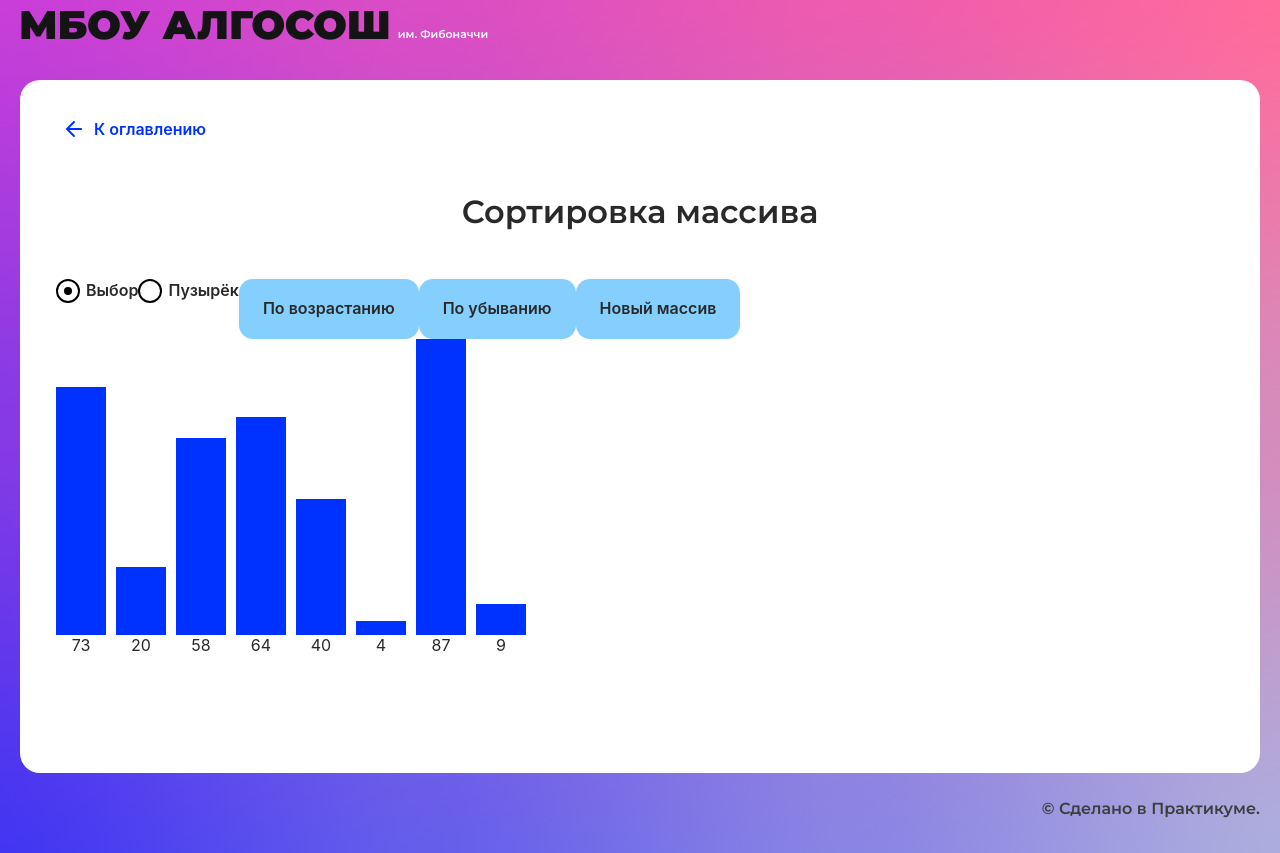
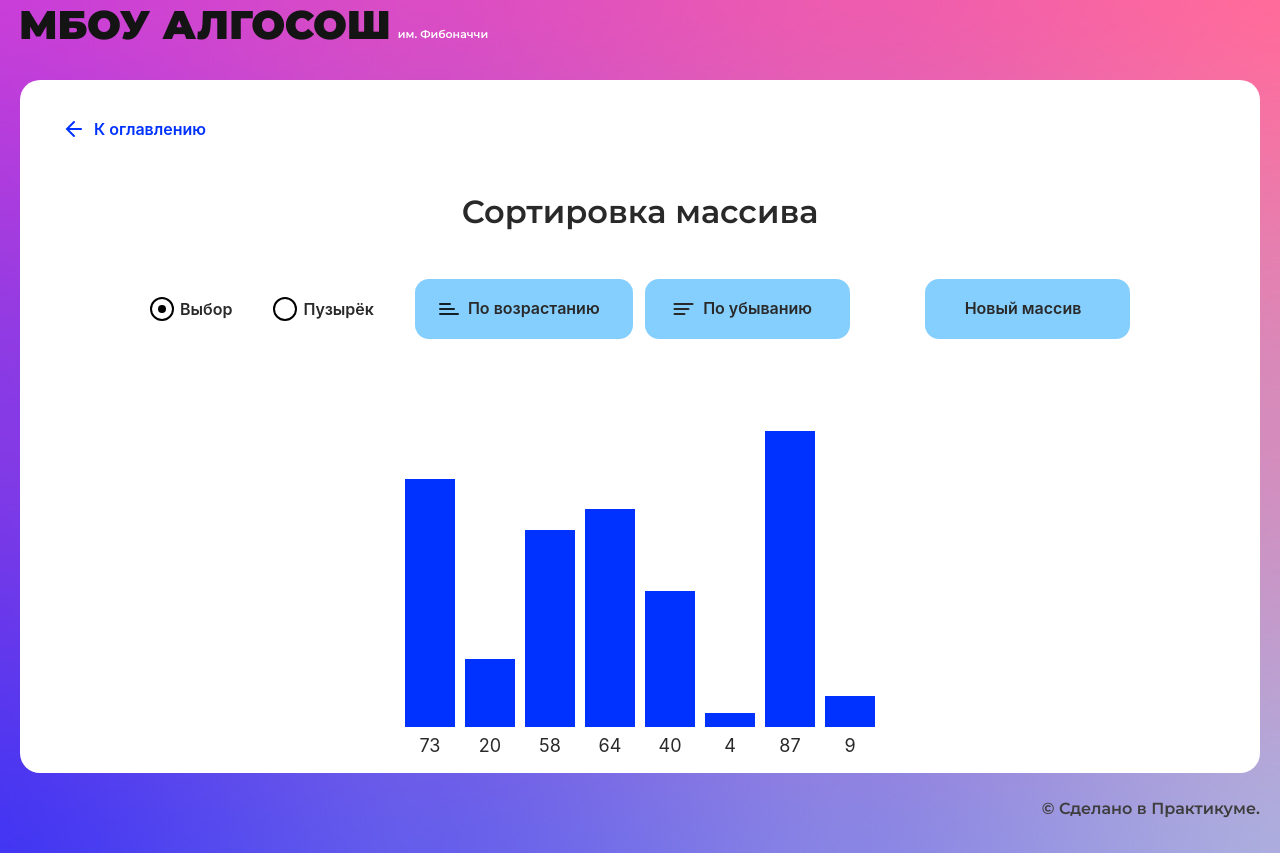
Before and after one commit to p298vytp0waer9hgq0n/algososh, a React (Create React App) app: page /algososh/sorting in a window 1280 px wide. Built offline with nearby package versions, Linux system fonts and the light colour scheme.

Commit message:
feat: sorting array layout

```diff
--- a/src/components/sorting-page/array-view.tsx
+++ b/src/components/sorting-page/array-view.tsx
@@ -15,7 +15,7 @@ export default function ArrayView ({ array }: { array: TArray }) {
         return (
             <div key={index}>
                 <div className={styles.bar} style={{ ...height, ...color }}></div>
-                <span>{ele.value}</span>
+                <span className={styles['bar-value']}>{ele.value}</span>
             </div>
         )
     })
--- a/src/components/sorting-page/sorting-page.module.css
+++ b/src/components/sorting-page/sorting-page.module.css
@@ -1,13 +1,41 @@
 .controls {
+    margin: auto;
     display: flex;
+    max-width: 980px;
+    justify-content: start;
+    align-items: center;
+    gap: 12px;
+}
+
+.radio {
+    margin-right: 29px;
+}
+
+.button {
+    display: flex;
+    gap: 9px;
+    min-width: 205px;
+}
+
+.button:last-of-type {
+    margin-left: auto;
 }
 
 .array {
+    min-height: 369px;
+    margin-top: 48px;
     display: flex;
     gap: 10px;
     align-items: flex-end;
+    justify-content: center;
 }
 
 .bar {
+    margin-bottom: 8px;
     width: 50px;
 }
+
+.bar-value {
+    margin: 0;
+    font-size: 18px;
+}
--- a/src/components/sorting-page/sorting-page.tsx
+++ b/src/components/sorting-page/sorting-page.tsx
@@ -139,11 +139,11 @@ export const SortingPage: React.FC = () => {
   return (
     <SolutionLayout title="Сортировка массива">
       <div className={styles.controls}>
-        <RadioInput label="Выбор" checked={algorithm === AlgorithmValues.Select} onClick={() => setAlgorithm(AlgorithmValues.Select)} disabled={Boolean(running)} />
-        <RadioInput label="Пузырёк" checked={algorithm === AlgorithmValues.Bubble} onClick={() => setAlgorithm(AlgorithmValues.Bubble)} disabled={Boolean(running)} />
-        <Button onClick={() => setRunning(RunningValues.Ascending)} disabled={Boolean(running)}>По возрастанию</Button>
-        <Button onClick={() => setRunning(RunningValues.Descending)} disabled={Boolean(running)}>По убыванию</Button>
-        <Button onClick={() => setArray(randomArr())} disabled={Boolean(running)}>Новый массив</Button>
+        <RadioInput extraClass={styles.radio} label="Выбор" checked={algorithm === AlgorithmValues.Select} onClick={() => setAlgorithm(AlgorithmValues.Select)} disabled={Boolean(running)} />
+        <RadioInput extraClass={styles.radio} label="Пузырёк" checked={algorithm === AlgorithmValues.Bubble} onClick={() => setAlgorithm(AlgorithmValues.Bubble)} disabled={Boolean(running)} />
+        <Button extraClass={styles.button} onClick={() => setRunning(RunningValues.Ascending)} disabled={Boolean(running)}><svg xmlns="http://www.w3.org/2000/svg" width="20" height="12" fill="none"><path fill="#000" fill-opacity=".85" d="M1 0a1 1 0 1 0 0 2h10a1 1 0 1 0 0-2H1ZM0 6a1 1 0 0 1 1-1h14a1 1 0 1 1 0 2H1a1 1 0 0 1-1-1Zm0 5a1 1 0 0 1 1-1h18a1 1 0 1 1 0 2H1a1 1 0 0 1-1-1Z"/></svg>По возрастанию</Button>
+        <Button extraClass={styles.button} onClick={() => setRunning(RunningValues.Descending)} disabled={Boolean(running)}><svg xmlns="http://www.w3.org/2000/svg" width="21" height="12" fill="none"><path fill="#292929" fill-rule="evenodd" d="M.5 1a1 1 0 0 1 1-1h18a1 1 0 1 1 0 2h-18a1 1 0 0 1-1-1Zm0 5a1 1 0 0 1 1-1h14a1 1 0 1 1 0 2h-14a1 1 0 0 1-1-1Zm1 4a1 1 0 1 0 0 2h10a1 1 0 1 0 0-2h-10Z" clip-rule="evenodd"/></svg>По убыванию</Button>
+        <Button extraClass={styles.button} onClick={() => setArray(randomArr())} disabled={Boolean(running)}>Новый массив</Button>
       </div>
       <ArrayView array={array} />
     </SolutionLayout>
```
